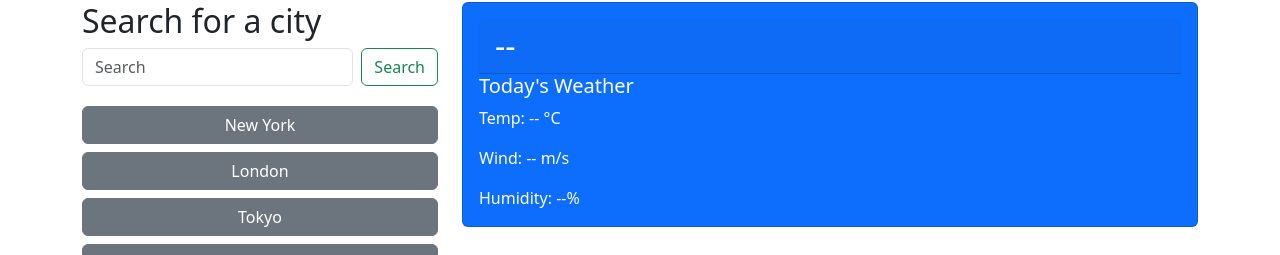
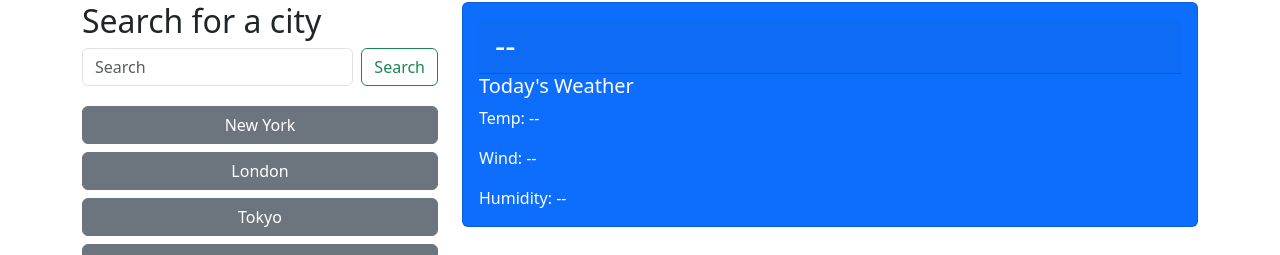
Before and after one commit to adenman/Challenge---6, a plain HTML site: page index.html in a window 1280 px wide. Shown: the part 102-357 px from the top of the page. Drawn offline with nearby package versions, Linux system fonts and the light colour scheme; files that its build step writes are made by us from their sources.

Commit message:
fixed HTML

```diff
--- a/index.html
+++ b/index.html
@@ -36,9 +36,9 @@
                     <div class="card-body">
                         <h2 class="card-header"><span id="place">--</span></h2>
                         <h5 class="card-title">Today's Weather</h5>
-                        <p class="card-text">Temp: <span id="temp">--</span> °C</p>
-                        <p class="card-text">Wind: <span id="wind">--</span> m/s</p>
-                        <p class="card-text">Humidity: <span id="humidity">--</span>%</p>
+                        <p class="card-text">Temp: <span id="temp">--</span> </p>
+                        <p class="card-text">Wind: <span id="wind">--</span> </p>
+                        <p class="card-text">Humidity: <span id="humidity">--</span></p>
                     </div>
                 </div>
 
```
